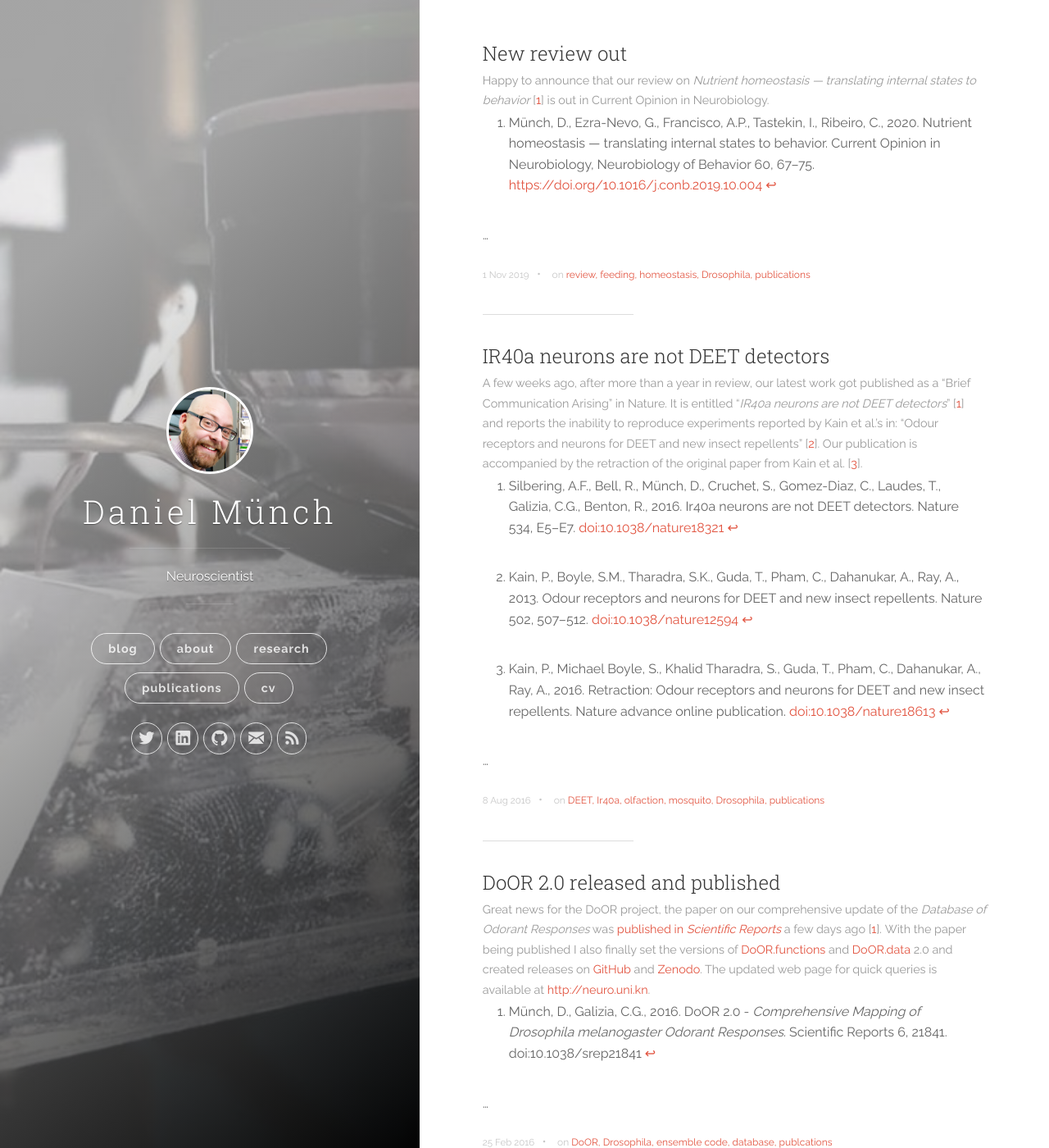
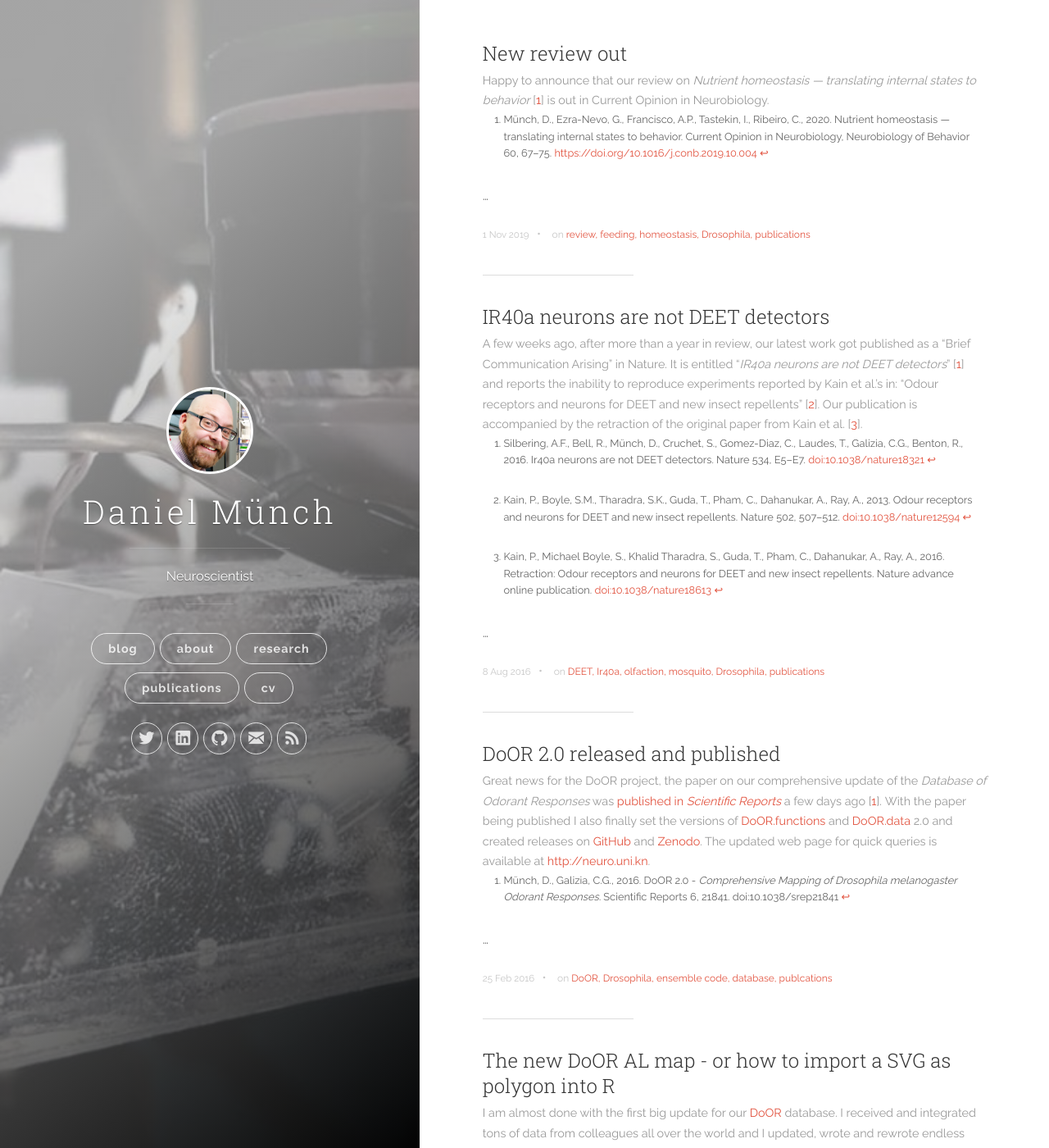
Before and after one commit to Dahaniel/dahaniel.github.io, a Jekyll site: the page built from index.html, in a window 1280 px wide and 1400 px high. Shown: the whole window at 82% size. Built offline with Jekyll 4.4.1, drawn with Linux system fonts in a browser that asks for light colours; nearby versions of some CDN libraries; the list of posts is cut into pages by our own code.

Commit message:
fixing formating

```diff
--- a/css/dahaniel.css
+++ b/css/dahaniel.css
@@ -2,3 +2,7 @@
   float:right;
   margin-left: 2px;
 }
+
+.footnotes {
+  font-size: .8em;
+}
```
